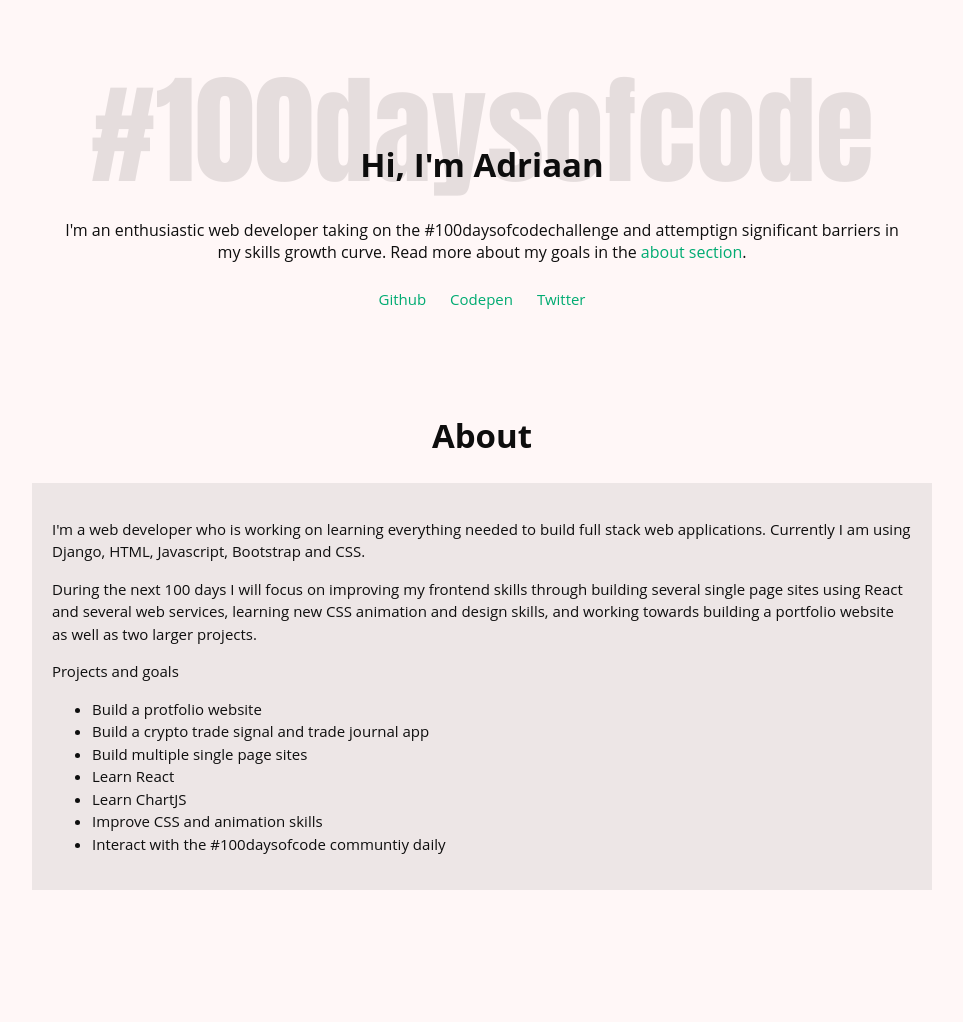
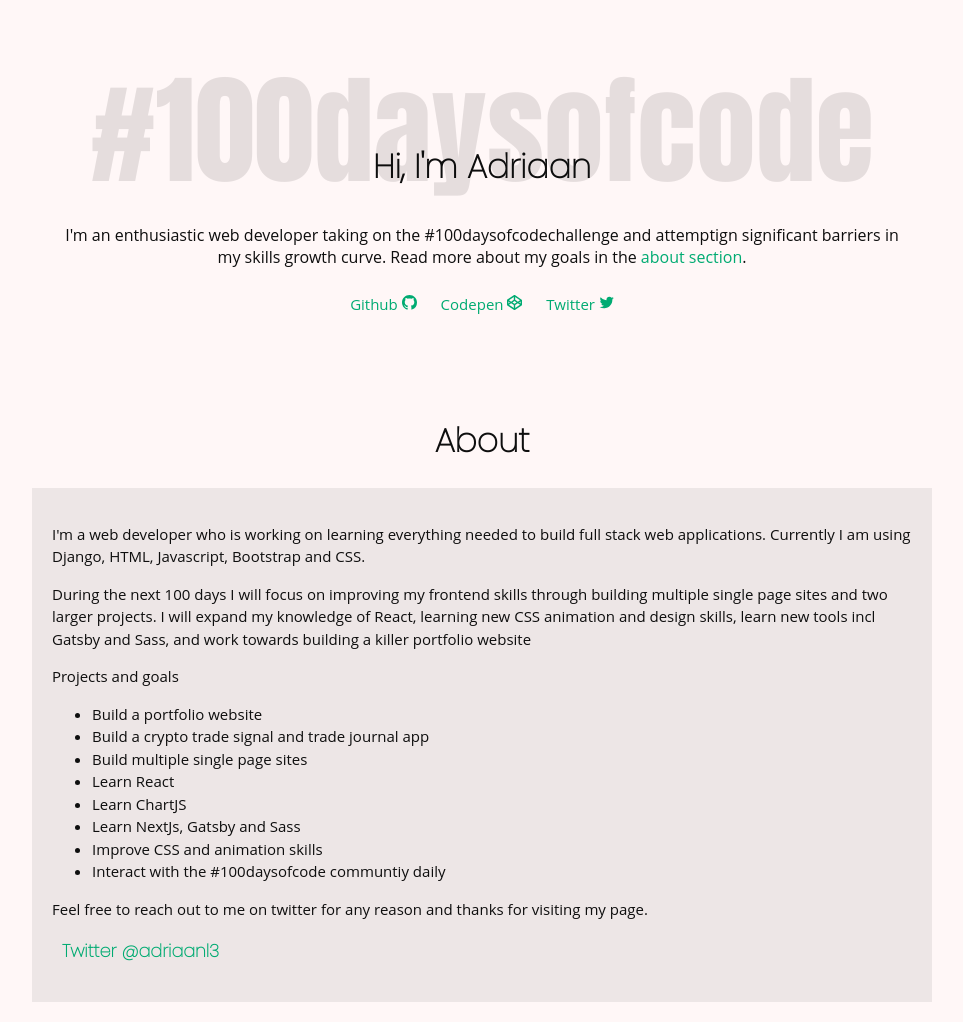
Before and after one commit to abmakes/abblog, a Django app: page / in a window 1280 px wide. Shown: the whole page, without its empty margins (158-1121 px from the left). Before the commit the page ends 890 px from the top, so only its background shows below. Run offline with Django 4.2, Linux system fonts and the light colour scheme.

Commit message:
visual update
google fonts and SVGs

```diff
--- a/blog/static/style.css
+++ b/blog/static/style.css
@@ -1,3 +1,4 @@
+@import url('https://fonts.googleapis.com/css2?family=Poppins:wght@100&display=swap');
 /* * {
   border: 1px solid gold;
 } */
@@ -67,6 +68,11 @@ body {
 h1 {
   font-size: 33px;
   text-align: center;
+  font-family: 'Poppins', sans-serif;
+}
+
+h3 {
+  font-family: 'Poppins', sans-serif;
 }
 
 main {
--- a/blog/templates/index.html
+++ b/blog/templates/index.html
@@ -19,9 +19,15 @@
     </p>
     <section id="links-info">
       <div id="profile-info">
-        <a class="profile-link" href="https://github.com/abmakes" target="_blank"><span>Github</span></a>
-        <a class="profile-link" href="https://codepen.io/abmakes" target="_blank"><span>Codepen</span></a>
-        <a class="profile-link" href="https://twitter.com/adriaanl3" target="_blank"><span>Twitter</span></a>
+        <a class="profile-link" href="https://github.com/abmakes" target="_blank"><span>Github
+          <svg xmlns="http://www.w3.org/2000/svg" aria-hidden="true" role="img" width="1em" height="1em" preserveAspectRatio="xMidYMid meet" viewBox="0 0 24 24"><path fill="currentColor" fill-rule="evenodd" d="M12 0C5.37 0 0 5.37 0 12c0 5.31 3.435 9.795 8.205 11.385c.6.105.825-.255.825-.57c0-.285-.015-1.23-.015-2.235c-3.015.555-3.795-.735-4.035-1.41c-.135-.345-.72-1.41-1.23-1.695c-.42-.225-1.02-.78-.015-.795c.945-.015 1.62.87 1.845 1.23c1.08 1.815 2.805 1.305 3.495.99c.105-.78.42-1.305.765-1.605c-2.67-.3-5.46-1.335-5.46-5.925c0-1.305.465-2.385 1.23-3.225c-.12-.3-.54-1.53.12-3.18c0 0 1.005-.315 3.3 1.23c.96-.27 1.98-.405 3-.405s2.04.135 3 .405c2.295-1.56 3.3-1.23 3.3-1.23c.66 1.65.24 2.88.12 3.18c.765.84 1.23 1.905 1.23 3.225c0 4.605-2.805 5.625-5.475 5.925c.435.375.81 1.095.81 2.22c0 1.605-.015 2.895-.015 3.3c0 .315.225.69.825.57A12.02 12.02 0 0 0 24 12c0-6.63-5.37-12-12-12Z" clip-rule="evenodd"/></svg>
+        </span></a>
+        <a class="profile-link" href="https://codepen.io/abmakes" target="_blank"><span>Codepen
+          <svg xmlns="http://www.w3.org/2000/svg" aria-hidden="true" role="img" width="1em" height="1em" preserveAspectRatio="xMidYMid meet" viewBox="0 0 24 24"><path fill="currentColor" fill-rule="evenodd" d="M11.372.19c.38-.253.875-.253 1.256 0L23.492 7.4c.317.21.508.565.508.946v7.308c0 .38-.19.736-.508.947l-10.864 7.21c-.38.252-.875.252-1.256 0L.508 16.6A1.136 1.136 0 0 1 0 15.654V8.346c0-.38.19-.736.508-.947L11.372.19Zm-9.1 10.273v3.058l2.288-1.54l-2.288-1.518Zm4.337 2.878L3.18 15.648l7.684 5.1v-4.583L6.61 13.341Zm6.527 2.824v4.582l7.684-5.1l-3.43-2.306l-4.254 2.824Zm6.303-4.183l2.29 1.54v-3.06l-2.29 1.52Zm1.371-3.636l-3.41 2.263l-4.264-2.868V3.253l7.674 5.093Zm-9.946-5.093V7.74l-4.263 2.868L3.19 8.346l7.674-5.093ZM12 9.715l-3.35 2.254L12 14.192l3.35-2.223L12 9.715Z" clip-rule="evenodd"/></svg>
+        </span></a>
+        <a class="profile-link" href="https://twitter.com/adriaanl3" target="_blank"><span>Twitter
+          <svg xmlns="http://www.w3.org/2000/svg" aria-hidden="true" role="img" width="1em" height="1em" preserveAspectRatio="xMidYMid meet" viewBox="0 0 24 24"><path fill="currentColor" d="M23.643 4.937c-.835.37-1.732.62-2.675.733a4.67 4.67 0 0 0 2.048-2.578a9.3 9.3 0 0 1-2.958 1.13a4.66 4.66 0 0 0-7.938 4.25a13.229 13.229 0 0 1-9.602-4.868c-.4.69-.63 1.49-.63 2.342A4.66 4.66 0 0 0 3.96 9.824a4.647 4.647 0 0 1-2.11-.583v.06a4.66 4.66 0 0 0 3.737 4.568a4.692 4.692 0 0 1-2.104.08a4.661 4.661 0 0 0 4.352 3.234a9.348 9.348 0 0 1-5.786 1.995a9.5 9.5 0 0 1-1.112-.065a13.175 13.175 0 0 0 7.14 2.093c8.57 0 13.255-7.098 13.255-13.254c0-.2-.005-.402-.014-.602a9.47 9.47 0 0 0 2.323-2.41l.002-.003Z"/></svg>
+        </span></a>
       </div>
     </section>
   </header>
@@ -33,18 +39,22 @@
       <h1>About</h1>
       <div id="about-text">
         <p>I'm a web developer who is working on learning everything needed to build full stack web applications. Currently I am using Django, HTML, Javascript, Bootstrap and CSS.</p>
-        <p> During the next 100 days I will focus on improving my frontend skills through building several single page sites using React and several web services, learning new CSS animation and design skills, and working towards building a portfolio website as well as two larger projects.</p>
+        <p> During the next 100 days I will focus on improving my frontend skills through building multiple single page sites and two larger projects. I will expand my knowledge of React,  learning new CSS animation and design skills, learn new tools incl Gatsby and Sass, and work towards building a killer portfolio website</p>
 
         <span>Projects and goals</span>
         <ul>
-          <li>Build a protfolio website</li>
+          <li>Build a portfolio website</li>
           <li>Build a crypto trade signal and trade journal app</li>
           <li>Build multiple single page sites</li>
           <li>Learn React</li>
           <li>Learn ChartJS</li>
+          <li>Learn NextJs, Gatsby and Sass</li>
           <li>Improve CSS and animation skills</li>
           <li>Interact with the #100daysofcode communtiy daily</li>
         </ul>
+
+        <p>Feel free to reach out to me on twitter for any reason and thanks for visiting my page.</p>
+        <h3><a class="profile-link" href="https://twitter.com/adriaanl3" target="_blank">Twitter @adriaanl3</a></h3>
       </div>
     </section>
   </main>
```
